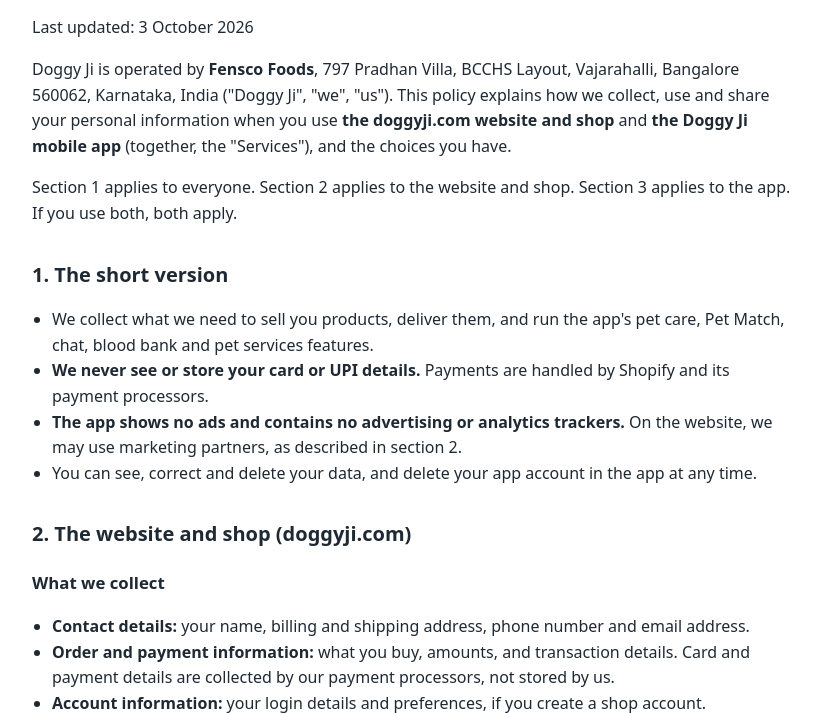
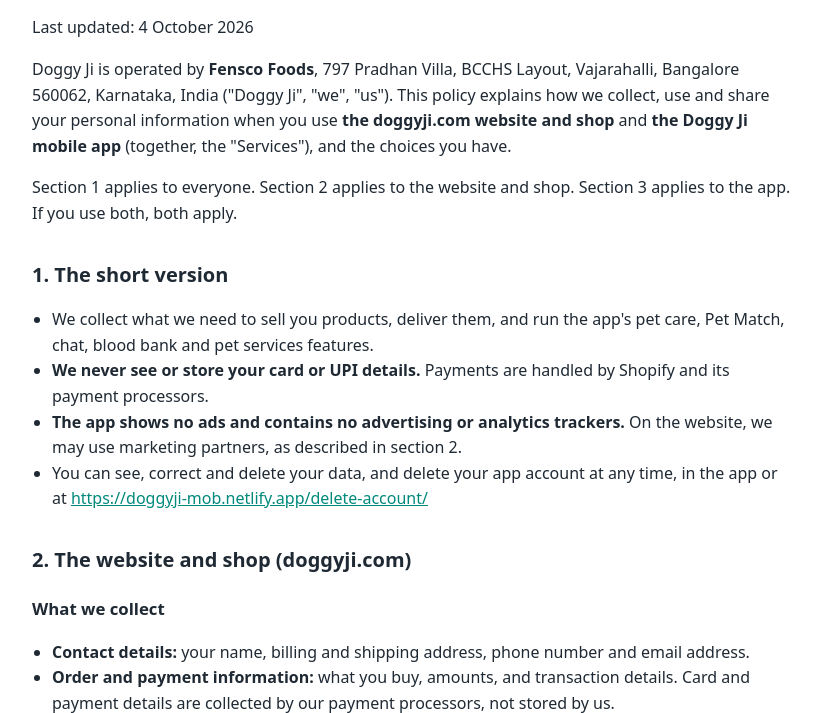
Before and after one commit to GokulNarayana-30/doggyji-admin, a plain HTML site: page privacy.html in a window 1280 px wide. Shown: the part 79-792 px from the top of the page, without its empty margins (228-1049 px from the left). Drawn offline with Linux system fonts and the light colour scheme.

Commit message:
Privacy policy: web delete account page named

```diff
--- a/privacy.html
+++ b/privacy.html
@@ -21,7 +21,7 @@
 <body>
 <main>
 <h1>Doggy Ji Privacy Policy</h1>
-<p>Last updated: 3 October 2026</p>
+<p>Last updated: 4 October 2026</p>
 <p>Doggy Ji is operated by <strong>Fensco Foods</strong>, 797 Pradhan Villa, BCCHS Layout, Vajarahalli, Bangalore 560062, Karnataka, India ("Doggy Ji", "we", "us"). This policy explains how we collect, use and share your personal information when you use <strong>the doggyji.com website and shop</strong> and <strong>the Doggy Ji mobile app</strong> (together, the "Services"), and the choices you have.</p>
 <p>Section 1 applies to everyone. Section 2 applies to the website and shop. Section 3 applies to the app. If you use both, both apply.</p>
 <h2>1. The short version</h2>
@@ -29,7 +29,7 @@
 <li>We collect what we need to sell you products, deliver them, and run the app's pet care, Pet Match, chat, blood bank and pet services features.</li>
 <li><strong>We never see or store your card or UPI details.</strong> Payments are handled by Shopify and its payment processors.</li>
 <li><strong>The app shows no ads and contains no advertising or analytics trackers.</strong> On the website, we may use marketing partners, as described in section 2.</li>
-<li>You can see, correct and delete your data, and delete your app account in the app at any time.</li>
+<li>You can see, correct and delete your data, and delete your app account at any time, in the app or at <a href="https://doggyji-mob.netlify.app/delete-account/">https://doggyji-mob.netlify.app/delete-account/</a></li>
 </ul>
 <h2>2. The website and shop (doggyji.com)</h2>
 <h3>What we collect</h3>
@@ -135,7 +135,7 @@
 <ul>
 <li>We keep your information for as long as we need it to provide the Services and your account, to comply with the law (for example, tax and accounting records of orders), to resolve disputes and to enforce our terms.</li>
 <li><strong>Chat images:</strong> 24 hours.</li>
-<li><strong>When you delete your app account</strong> (Profile → Delete Account), we remove your profile, pets, Pet Match listings, likes, chats and messages, your Doggy Ji chat, friends, blood donor registrations, notifications, bookings, reviews you wrote, provider profile and documents, photos, and your login. Some records are kept <strong>without your name</strong>, because others rely on them:</li>
+<li><strong>When you delete your app account</strong> (Profile → Delete Account, or our delete account page), we remove your profile, pets, Pet Match listings, likes, chats and messages, your Doggy Ji chat, friends, blood donor registrations, notifications, bookings, reviews you wrote, provider profile and documents, photos, and your login. Some records are kept <strong>without your name</strong>, because others rely on them:</li>
 <ul>
 <li><strong>orders</strong>, which are sales records kept by Shopify and for tax purposes, are unlinked from your app account;</li>
 <li><strong>past blood requests</strong> are kept as an emergency record, with your identity removed;</li>
@@ -146,7 +146,7 @@
 <p>Under India's Digital Personal Data Protection Act, 2023, and other laws that apply to you, you can:</p>
 <ul>
 <li><strong>see</strong> the personal information we hold about you, and <strong>correct</strong> it (most of it can be edited in the app or your shop account);</li>
-<li><strong>delete</strong> it: in the app, Profile → Delete Account; for the shop, contact us;</li>
+<li><strong>delete</strong> it: in the app, Profile → Delete Account, or on the web at <a href="https://doggyji-mob.netlify.app/delete-account/">https://doggyji-mob.netlify.app/delete-account/</a> (sign in and delete, or send us a request); for the shop, contact us;</li>
 <li><strong>withdraw consent</strong> at any time, for example by unsubscribing from marketing, turning off offer notifications, turning off location, hiding a pet from Pet Match or leaving the blood bank;</li>
 <li><strong>nominate</strong> someone to exercise your rights if you die or become unable to;</li>
 <li><strong>raise a grievance</strong> with us (below). We reply within 30 days. If you are not satisfied, you may complain to the Data Protection Board of India.</li>
```
